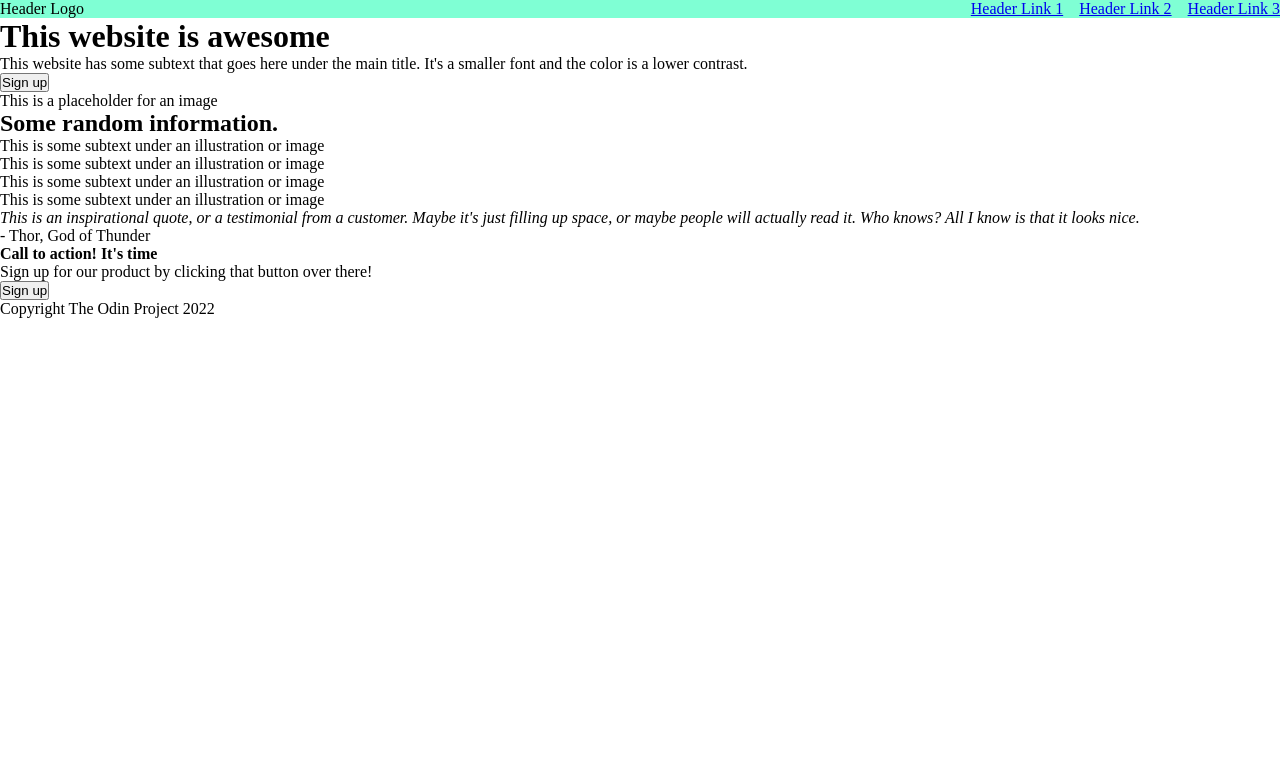
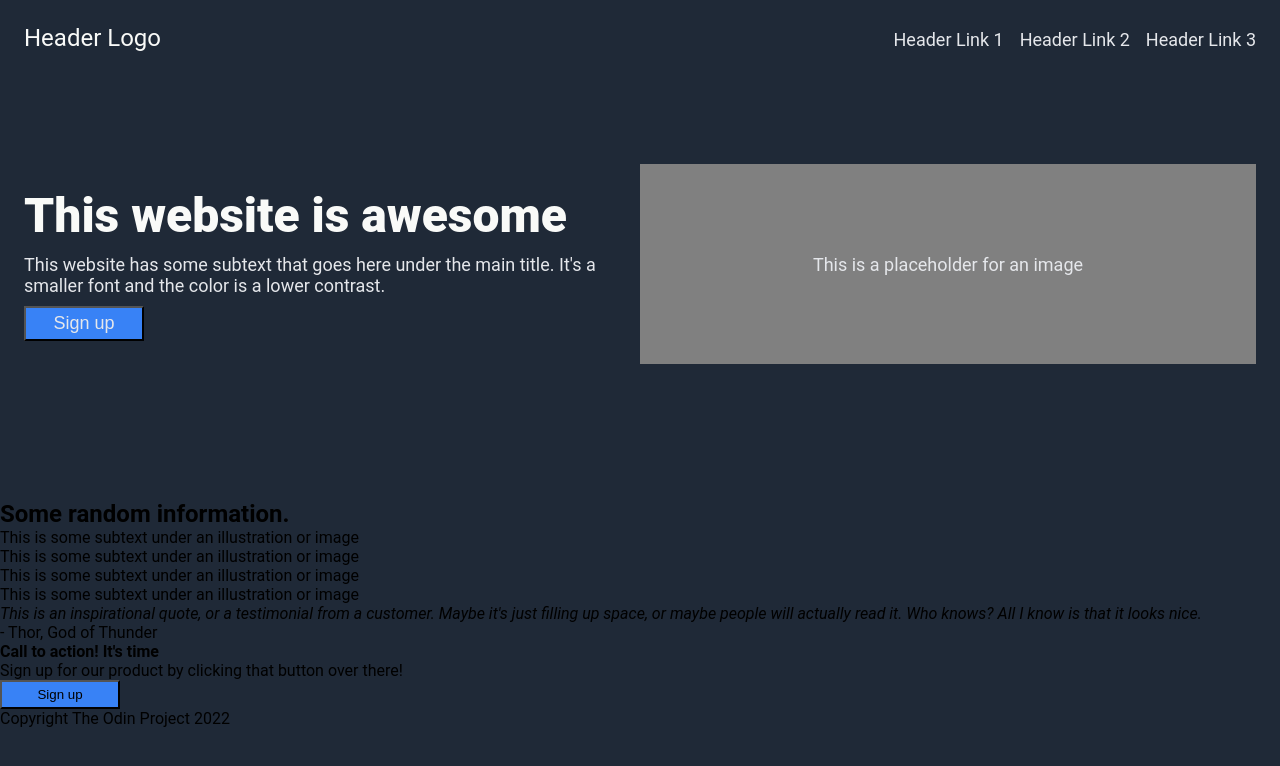
Before and after one commit to chngxin/landing-page, a plain HTML site: page index.html in a window 1280 px wide. Drawn offline with Linux system fonts and the light colour scheme.

Commit message:
completed css styling

```diff
--- a/index.html
+++ b/index.html
@@ -9,7 +9,7 @@
 </head>
 <body>
     <header>
-    <div class="header">
+    <div class="nav">
         <div class="left">
             <div class="logo">
                 Header Logo
@@ -23,27 +23,28 @@
             </ul>
         </div>
     </div>
-    <div class="introduction">
+    <div class="intro">
         <div class=left>
-            <h1 class="title">
+            <h1 class="hero">
                 This website is awesome
             </h1>
-            <p class="description">
+            <p class="secondary">
                 This website has some subtext that goes here under the main title. It's a smaller font and the color is a lower contrast.
             </p>
-            <button class="sign-up">
+            <button class="secondary">
                 Sign up
             </button>
         </div>
         <div class="right">
             <div class="image">
-                <p class="placeholder">
+                <p class="secondary">
                     This is a placeholder for an image
                 </p>
             </div>
         </div>
     </div>
     </header>
+
     <main>
       <h2>Some random information.</h2>
       <div class="card-container">
--- a/styles.css
+++ b/styles.css
@@ -2,19 +2,77 @@
     margin: 0;
     padding: 0;
 }
-.header {
+
+body {
+    font-family: 'Roboto', sans-serif;
+    background-color: #1f2937;
+}
+
+/* HEADER */
+header {
+    background-color: #1f2937;
+    padding: 1.5em;
+}
+
+/* NAVIGATION BAR */
+.nav {
     display: flex;
     justify-content: space-between;
     align-items: baseline;
-    background-color: aquamarine;
 }
 
-.header ul {
+.logo {
+    font-size: 24px;
+    font-weight: 900px;
+    color: #F9FAF8;
+}
+
+.nav ul {
     list-style-type: none;
     display: flex;
     gap: 1em;
 }
 
+.secondary,
+a:link {
+   font-size: 18px;
+    color: #E5E7EB;
+    text-decoration: none;
+}
+
+/* WEBSITE INTRO */
 .intro {
     display: flex;
+    justify-content: center;
+    align-items: center;
+    padding: 7em 0;
 }
+.hero {
+    font-size: 48px;
+    font-weight: 800;
+    color: #F9FAF8;
+}
+
+.intro .left {
+    display: flex;
+    flex-direction: column;
+    gap: 10px;
+}
+.intro .right {
+    flex-shrink: 0;
+    width: 50%;
+}
+
+button {
+    background-color: #3882F6;
+    padding: 5px;
+    width: 120px;
+}
+
+.image {
+    display: flex;
+    background-color: gray;
+    height: 200px;
+    justify-content: center;
+    align-items: center;
+}
```
